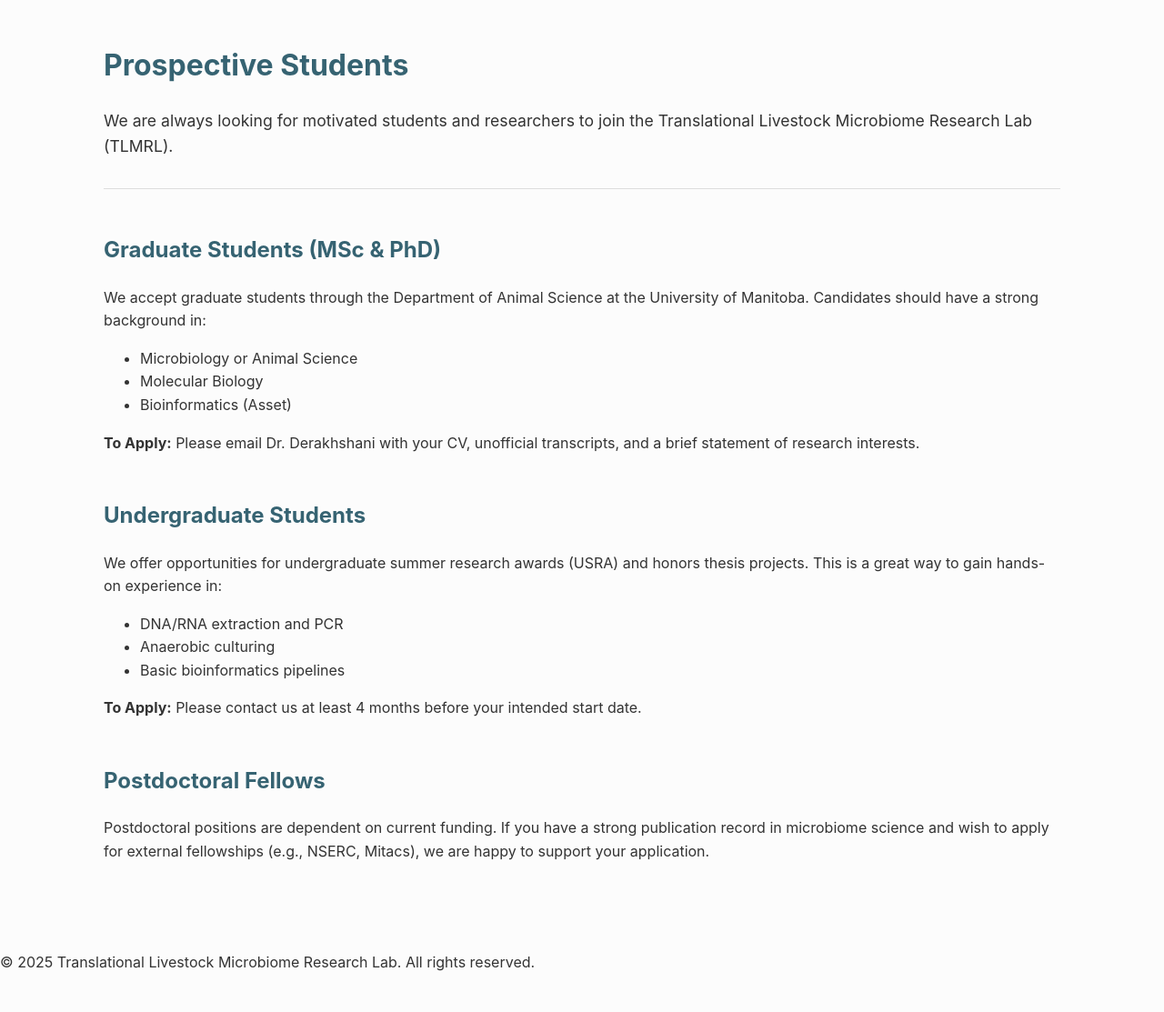
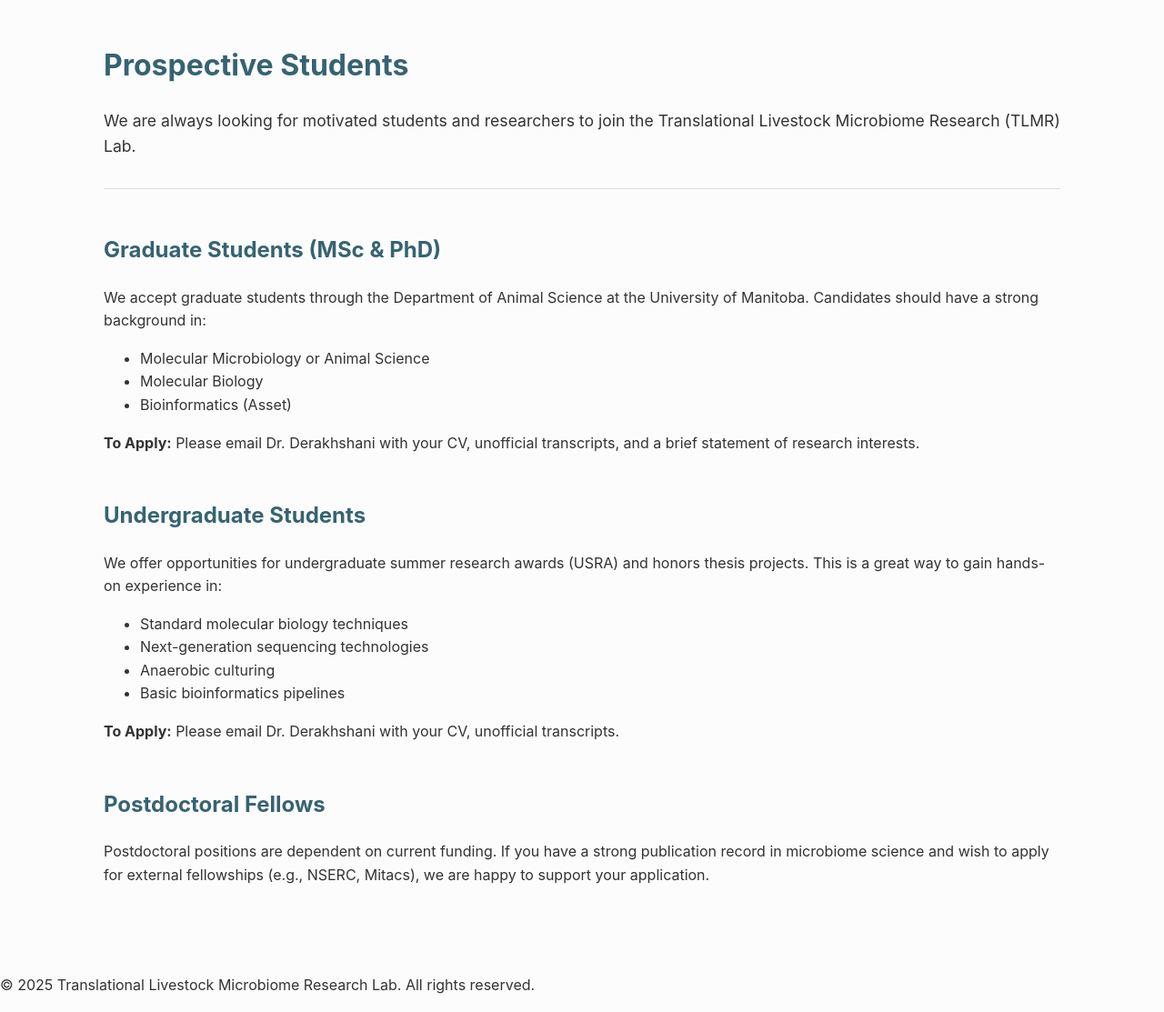
Before and after one commit to TLMicrobiomeLab/tlmicrobiomelab.github.io, a Jekyll site: the page built from prospective.md, in a window 1280 px wide, cut to the strip 120-1233 px from the top of the page. Shown: the whole strip at 91% size. Built offline with Jekyll 4.4.1, drawn with Linux system fonts in a browser that asks for light colours; before the commit the page ends 1207 px from its top, so only the background shows below that.

Commit message:
Revise prospective students section in prospective.md
Updated the lab name and modified application instructions for prospective students.

```diff
--- a/prospective.md
+++ b/prospective.md
@@ -7,7 +7,7 @@ permalink: /prospective/
 <div class="content-wrapper">
 
 <h1>Prospective Students</h1>
-<p style="font-size: 1.1rem; margin-bottom: 2rem;">We are always looking for motivated students and researchers to join the Translational Livestock Microbiome Research Lab (TLMRL).</p>
+<p style="font-size: 1.1rem; margin-bottom: 2rem;">We are always looking for motivated students and researchers to join the Translational Livestock Microbiome Research (TLMR) Lab.</p>
 
 <hr style="border: 0; border-top: 1px solid #ddd; margin-bottom: 3rem;">
 
@@ -15,7 +15,7 @@ permalink: /prospective/
     <h2 style="color: #366372;">Graduate Students (MSc & PhD)</h2>
     <p>We accept graduate students through the Department of Animal Science at the University of Manitoba. Candidates should have a strong background in:</p>
     <ul>
-        <li>Microbiology or Animal Science</li>
+        <li>Molecular Microbiology or Animal Science</li>
         <li>Molecular Biology</li>
         <li>Bioinformatics (Asset)</li>
     </ul>
@@ -26,11 +26,12 @@ permalink: /prospective/
     <h2 style="color: #366372;">Undergraduate Students</h2>
     <p>We offer opportunities for undergraduate summer research awards (USRA) and honors thesis projects. This is a great way to gain hands-on experience in:</p>
     <ul>
-        <li>DNA/RNA extraction and PCR</li>
+        <li>Standard molecular biology techniques</li>
+        <li>Next-generation sequencing technologies</li>
         <li>Anaerobic culturing</li>
         <li>Basic bioinformatics pipelines</li>
     </ul>
-    <p><strong>To Apply:</strong> Please contact us at least 4 months before your intended start date.</p>
+    <p><strong>To Apply:</strong> Please email Dr. Derakhshani with your CV, unofficial transcripts.</p>
 </div>
 
 <div style="margin-bottom: 3rem;">
```
